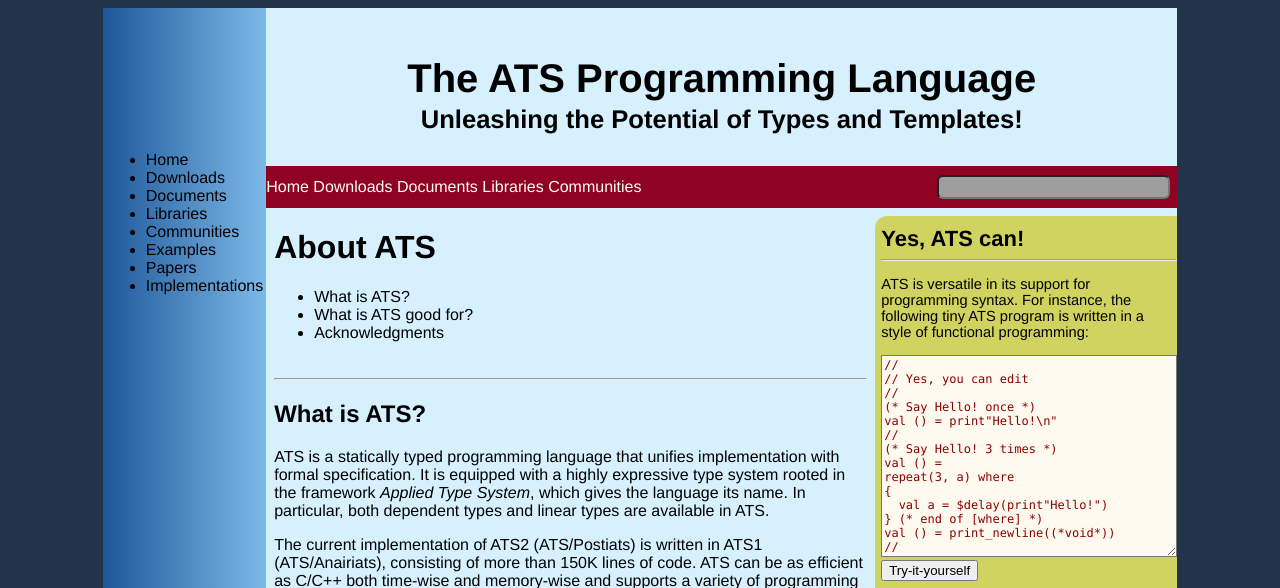
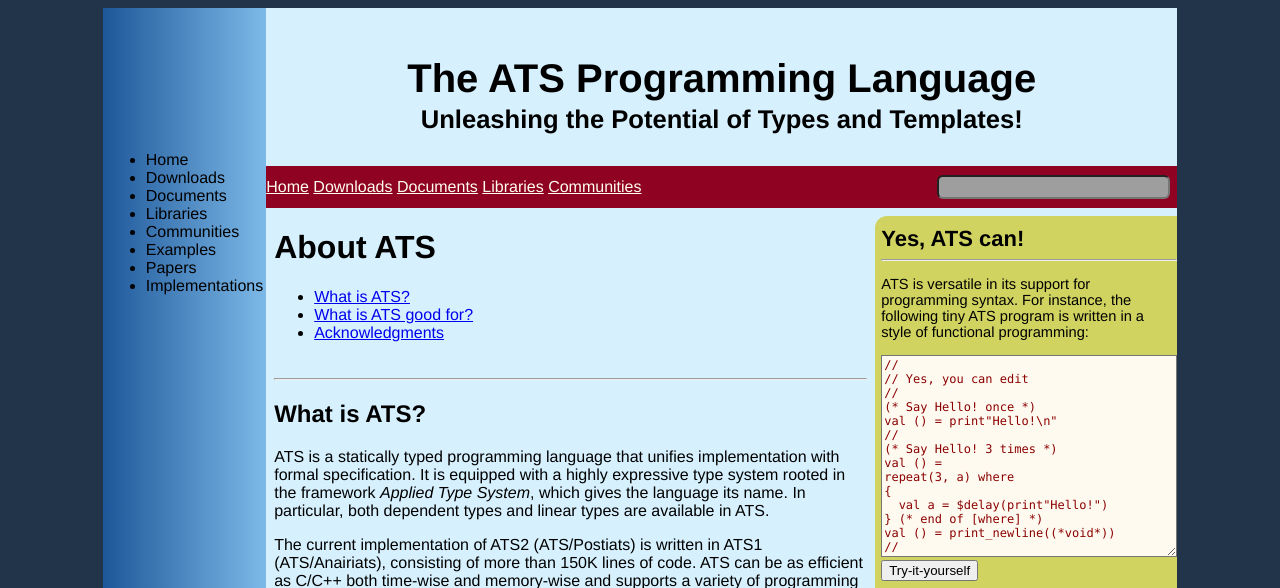
Before and after one commit to githwxi/atslangweb, a PHP site: page /Home.php in a window 1280 px wide. Shown: the top 588 px of the page. Run offline with PHP 8.4, Linux system fonts and the light colour scheme; grey boxes are pictures that could not be loaded.

Commit message:
Updating: improving ats2langweb

```diff
--- a/thePageRBodyLContent/Home.php
+++ b/thePageRBodyLContent/Home.php
@@ -4,7 +4,7 @@ class="thePageRBodyLContent"
 
 <hr></hr>
 
-<h2>What is ATS?</h2>
+<h2><a id="What_is_ATS">What is ATS?</a></h2>
 <!--
 <h2 style="display:inline;">What is ATS?</h2>
 -->
@@ -84,7 +84,7 @@ encoding deduction systems and their (meta-)properties.
 
 <hr></hr>
 
-<h2>What is ATS good for?</h2>
+<h2><a id="What_is_ATS_good_for">What is ATS good for?</a></h2>
 
 <ul>
 
@@ -126,7 +126,7 @@ software.
 
 <hr></hr>
 
-<h2>Acknowledgments</h2>
+<h2><a id="Acknowledgments">Acknowledgments</a></h2>
 
 <p>
 The development of ATS has been funded in part by <a
--- a/thePageRBodyLHeader/Home.php
+++ b/thePageRBodyLHeader/Home.php
@@ -8,9 +8,9 @@ style="margin-left:8px;"
 -->
 
 <ul>
-<li>What is ATS?</hi>
-<li>What is ATS good for?</hi>
-<li>Acknowledgments</hi>
+<li><a href="#What_is_ATS">What is ATS?<a></li>
+<li><a href="#What_is_ATS_good_for">What is ATS good for?<a></li>
+<li><a href="#Acknowledgments">Acknowledgments</a></li>
 </ul>
 
 </div>
--- a/thePageRHeaderSep/Home.php
+++ b/thePageRHeaderSep/Home.php
@@ -3,10 +3,12 @@
 {
   color: #FFFFF0;
 }
+
 #thePageRHeaderSepL
 {
   text-align: left;
 }
+
 #thePageRHeaderSepL ul
 {
   margin: 0px;
@@ -17,6 +19,20 @@
 {
   display: inline;
 }
+
+#thePageRHeaderSepL a:link
+{
+  color: #FFFFF0;
+}
+#thePageRHeaderSepL a:hover
+{
+  color: #BFBFB0;
+}
+#thePageRHeaderSepL a:visited
+{
+  color: #8F8F80;
+}
+
 #thePageRHeaderSepR
 {
   float: right;
@@ -36,11 +52,11 @@
 <td width="75%">
 <div id="thePageRHeaderSepL">
 <ul>
-<li>Home</li>
-<li>Downloads</li>
-<li>Documents</li>
-<li>Libraries</li>
-<li>Communities</li>
+<li><a href="Home.php">Home</a></li>
+<li><a href="Downloads.php">Downloads</a></li>
+<li><a href="Documents.php">Documents</a></li>
+<li><a href="Libraries.php">Libraries</a></li>
+<li><a href="Communities.php">Communities</a></li>
 </ul>
 </div>
 </td>
```
